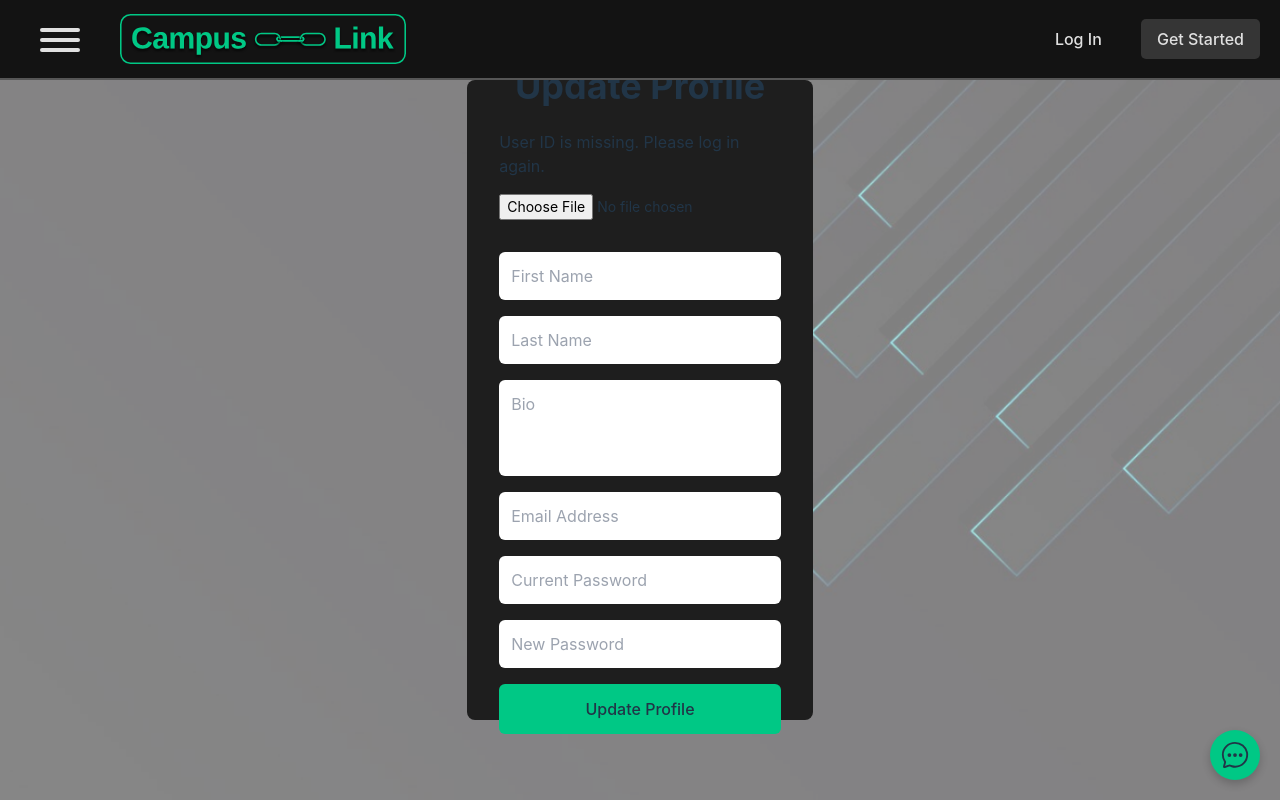
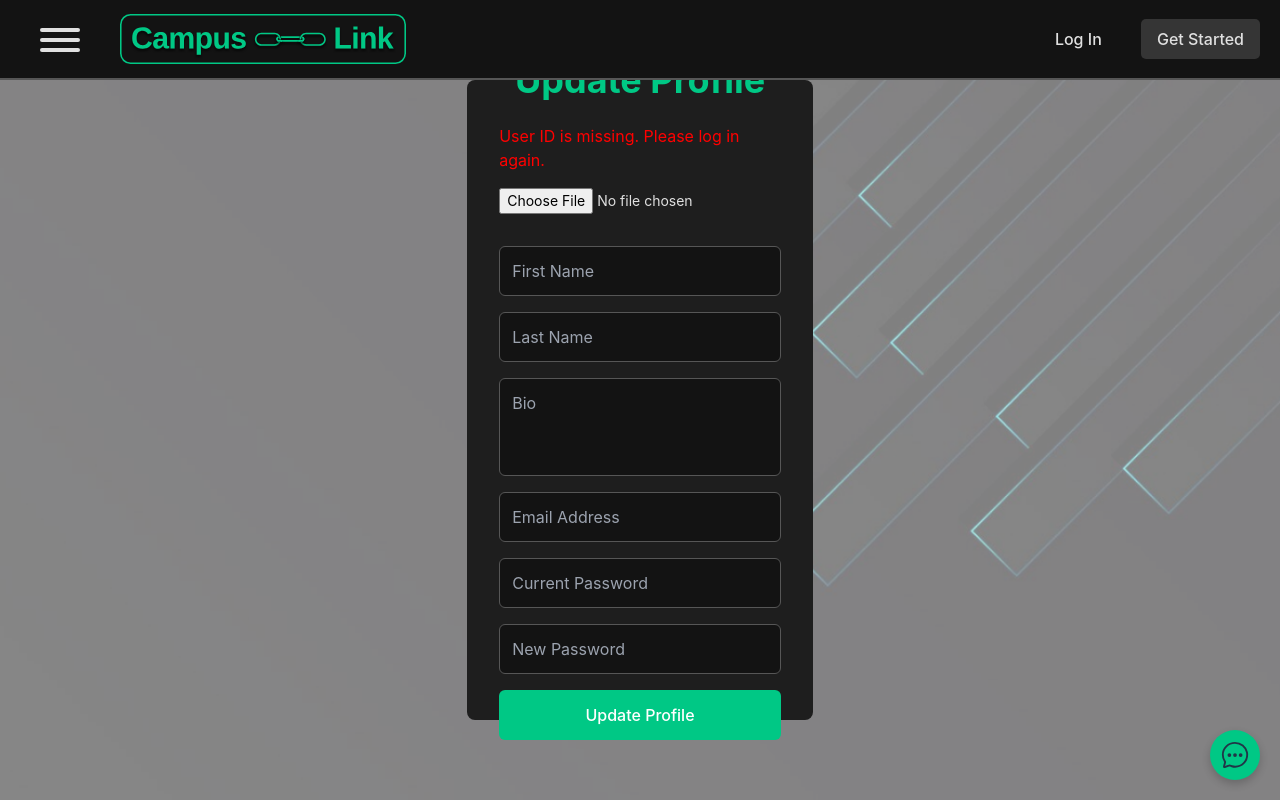
Before and after one commit to Daniel-Penner/CampusLink, a React (Vite) app in the folder app/frontend/: page /profile in a window 1280 px wide. Built offline with nearby package versions, Linux system fonts and the light colour scheme; no server answers.

Commit message:
fixed tailwind issues

```diff
--- a/app/frontend/src/globals/colors.css
+++ b/app/frontend/src/globals/colors.css
@@ -21,10 +21,10 @@
 /* Light Theme */
 .light {
     --primary-color: #007BFF;
-    --background-color: #F5F5F5;
-    --secondary-background: #FFFFFF;
-    --lighter-grey: #D6D6D6;
-    --lighter-grey-hover: #C0C0C0;
+    --background-color: #b4b4ba;
+    --secondary-background: #ffffff;
+    --lighter-grey: #98989e;
+    --lighter-grey-hover: #a6a6ac;
     --text-color: #333333;
     --input-background: #FFFFFF;
     --input-text-color: #666666;
--- a/app/frontend/src/pages/Connections/Friends/Friends.module.css
+++ b/app/frontend/src/pages/Connections/Friends/Friends.module.css
@@ -1,3 +1,4 @@
 .friendsPage {
     padding: 20px;
+    background-color: var(--secondary-background);
 }
--- a/app/frontend/src/pages/Connections/IncomingRequests/IncomingRequests.module.css
+++ b/app/frontend/src/pages/Connections/IncomingRequests/IncomingRequests.module.css
@@ -1,5 +1,6 @@
 .incomingRequestsPage {
     padding: 20px;
+    background-color: var(--secondary-background);
 }
 
 .requestsSection {
--- a/app/frontend/src/pages/Connections/OutgoingRequests/OutgoingRequests.module.css
+++ b/app/frontend/src/pages/Connections/OutgoingRequests/OutgoingRequests.module.css
@@ -1,5 +1,6 @@
 .outgoingRequestsPage {
     padding: 20px;
+    background-color: var(--secondary-background);
 }
 
 .requestsSection {
--- a/app/frontend/src/pages/Login/Login.tsx
+++ b/app/frontend/src/pages/Login/Login.tsx
@@ -59,33 +59,33 @@ const Login: React.FC = () => {
             style={{ backgroundImage: `url(${background})` }}
         >
             <Navbar />
-            <div className="flex flex-col items-center justify-center w-[90%] sm:w-[60%] md:w-[40%] lg:w-[30%] h-[calc(80vh-80px)] p-5 sm:p-6 lg:p-8 bg-secondaryBackground rounded-lg text-text-color text-center">
-                <h1 className="text-4xl md:text-3xl lg:text-4xl font-bold mb-5 lg:mb-8 text-primary-color">Welcome Back</h1>
+            <div className="flex flex-col items-center justify-center w-[90%] sm:w-[60%] md:w-[40%] lg:w-[30%] h-[calc(80vh-80px)] p-5 sm:p-6 lg:p-8 bg-secondaryBackground rounded-lg text-text text-center">
+                <h1 className="text-4xl md:text-3xl lg:text-4xl font-bold mb-5 lg:mb-8 text-primary">Welcome Back</h1>
                 <img src={logo} alt="Logo" className="w-16 md:w-20 lg:w-24 h-auto mx-auto mb-4 lg:mb-6" />
-                {error && <p className="text-error-color mb-4">{error}</p>}
-                {resendMessage && <p className="text-success-color mb-4">{resendMessage}</p>}
+                {error && <p className="text-error mb-4">{error}</p>}
+                {resendMessage && <p className="text-green-500 mb-4">{resendMessage}</p>}
                 <form className="flex flex-col mt-4 lg:mt-6 w-full" onSubmit={handleLogin}>
                     <input
                         type="email"
                         placeholder="Email Address"
-                        className="w-full p-2 lg:p-3 text-base lg:text-lg mb-4 bg-input-background text-text-color rounded-md"
+                        className="w-full p-2 lg:p-3 text-base lg:text-lg mb-4 bg-inputBackground text-text rounded-md"
                         value={email}
                         onChange={(e) => setEmail(e.target.value)}
                     />
                     <input
                         type="password"
                         placeholder="Password"
-                        className="w-full p-2 lg:p-3 text-base lg:text-lg mb-4 bg-input-background text-text-color rounded-md"
+                        className="w-full p-2 lg:p-3 text-base lg:text-lg mb-4 bg-inputBackground text-text rounded-md"
                         value={password}
                         onChange={(e) => setPassword(e.target.value)}
                     />
-                    <a href="/password-reset" className="text-primary-color hover:underline text-left mb-4">Forgot Password?</a>
-                    <button type="submit" className="w-full p-2 lg:p-3 bg-primary text-button-text rounded-md hover:bg-button-hover">
+                    <a href="/password-reset" className="text-primary hover:underline text-left mb-4">Forgot Password?</a>
+                    <button type="submit" className="w-full p-2 lg:p-3 bg-primary text-buttonText rounded-md hover:bg-buttonHover">
                         Login
                     </button>
                 </form>
                 {error === 'This account is not yet verified' && (
-                    <button onClick={handleResendVerification} className="mt-4 text-primary-color hover:underline">
+                    <button onClick={handleResendVerification} className="mt-4 text-primary hover:underline">
                         Resend Verification Email
                     </button>
                 )}
--- a/app/frontend/src/pages/Profile/Profile.tsx
+++ b/app/frontend/src/pages/Profile/Profile.tsx
@@ -146,9 +146,9 @@ const UpdateProfile: React.FC = () => {
             style={{ backgroundImage: `url(${background})` }}
         >
             <Navbar />
-            <div className="flex flex-col items-center justify-center w-[90%] sm:w-[60%] md:w-[40%] lg:w-[30%] h-[calc(90vh-80px)] p-5 sm:p-6 lg:p-8 bg-secondaryBackground rounded-lg text-text-color">
-                <h1 className="text-4xl font-bold mb-6 text-primary-color">Update Profile</h1>
-                {error && <p className="text-error-color mb-4">{error}</p>}
+            <div className="flex flex-col items-center justify-center w-[90%] sm:w-[60%] md:w-[40%] lg:w-[30%] h-[calc(90vh-80px)] p-5 sm:p-6 lg:p-8 bg-secondaryBackground rounded-lg text-text">
+                <h1 className="text-4xl font-bold mb-6 text-primary">Update Profile</h1>
+                {error && <p className="text-error mb-4">{error}</p>}
                 {success && <p className="text-green-500 mb-4">{success}</p>}
                 <form className="flex flex-wrap gap-4 w-full" onSubmit={handleUpdateProfile}>
                     <div className="w-full flex justify-center items-center mb-4">
@@ -162,27 +162,27 @@ const UpdateProfile: React.FC = () => {
                         <input
                             type="file"
                             accept="image/*"
-                            className="w-full text-sm"
+                            className="w-full text-sm text-text"
                             onChange={handleFileChange}
                         />
                     </div>
                     <input
                         type="text"
                         placeholder="First Name"
-                        className="flex-1 min-w-[48%] p-3 bg-input-background text-text-color rounded-md"
+                        className="flex-1 min-w-[48%] p-3 bg-inputBackground text-text border border-border rounded-md"
                         value={firstName}
                         onChange={(e) => setFirstName(e.target.value)}
                     />
                     <input
                         type="text"
                         placeholder="Last Name"
-                        className="flex-1 min-w-[48%] p-3 bg-input-background text-text-color rounded-md"
+                        className="flex-1 min-w-[48%] p-3 bg-inputBackground text-text border border-border rounded-md"
                         value={lastName}
                         onChange={(e) => setLastName(e.target.value)}
                     />
                     <textarea
                         placeholder="Bio"
-                        className="w-full min-w-[48%] p-3 bg-input-background text-text-color rounded-md resize-none"
+                        className="w-full min-w-[48%] p-3 bg-inputBackground text-text border border-border rounded-md resize-none"
                         value={bio}
                         onChange={(e) => setBio(e.target.value)}
                         rows={3}
@@ -190,27 +190,27 @@ const UpdateProfile: React.FC = () => {
                     <input
                         type="email"
                         placeholder="Email Address"
-                        className="flex-1 min-w-[48%] p-3 bg-input-background text-text-color rounded-md"
+                        className="flex-1 min-w-[48%] p-3 bg-inputBackground text-text border border-border rounded-md"
                         value={email}
                         onChange={(e) => setEmail(e.target.value)}
                     />
                     <input
                         type="password"
                         placeholder="Current Password"
-                        className="flex-1 min-w-[48%] p-3 bg-input-background text-text-color rounded-md"
+                        className="flex-1 min-w-[48%] p-3 bg-inputBackground text-text border border-border rounded-md"
                         value={currentPassword}
                         onChange={(e) => setCurrentPassword(e.target.value)}
                     />
                     <input
                         type="password"
                         placeholder="New Password"
-                        className="flex-1 min-w-[48%] p-3 bg-input-background text-text-color rounded-md"
+                        className="flex-1 min-w-[48%] p-3 bg-inputBackground text-text border border-border rounded-md"
                         value={newPassword}
                         onChange={(e) => setNewPassword(e.target.value)}
                     />
                     <button
                         type="submit"
-                        className="w-full p-3 bg-primary text-button-text rounded-md hover:bg-button-hover"
+                        className="w-full p-3 bg-primary text-buttonText rounded-md hover:bg-buttonHover"
                     >
                         Update Profile
                     </button>
```
Also changed, not shown: app/frontend/src/pages/Register/Register.tsx (+10 -12 lines).
